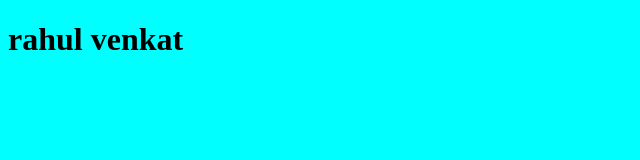
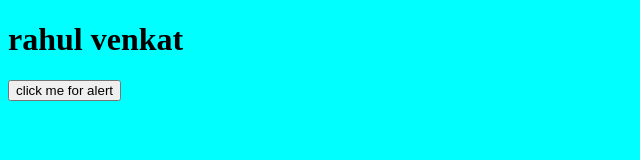
Before and after one commit to RahulVenkat4231/codeforces-visulizer-bootcamp, a plain HTML site: page index.html in a window 1280 px wide. Shown: the whole page, without its empty margins (0-640 px from the left). Drawn offline with Linux system fonts and the light colour scheme.

Commit message:
js file is added

```diff
--- a/index.html
+++ b/index.html
@@ -8,5 +8,9 @@
 </head>
 <body>
     <h1>rahul venkat</h1>
+    <button onclick="showalert()">click me for alert</button>
+    <script src="script.js">
+
+    </script>
 </body>
 </html>
--- /dev/null
+++ b/script.js
@@ -0,0 +1,3 @@
+function showalert(){
+    alert("button clicked")
+}
```
